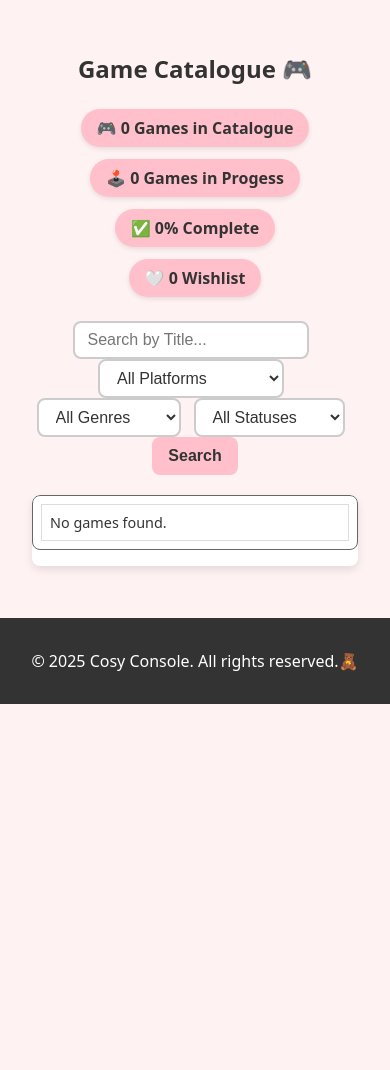
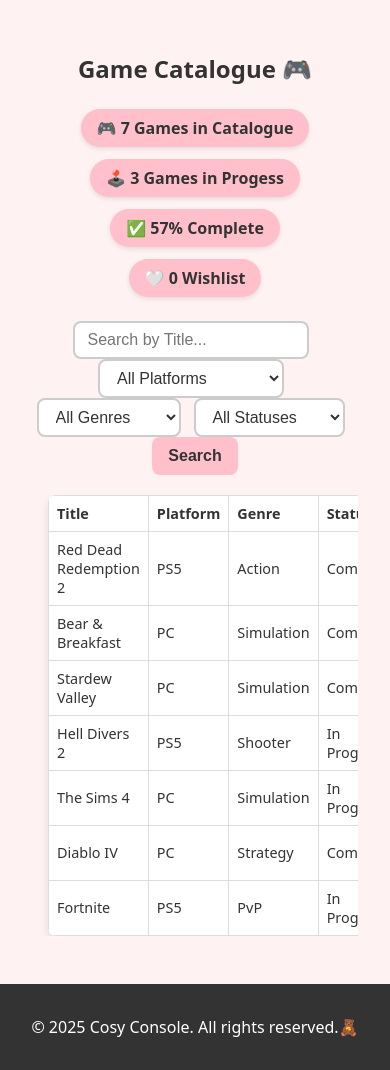
Before and after one commit to briannemcgrath/WSAA-coursework, a Flask app: page /catalogue in a window 390 px wide. Shown: the part 241-1311 px from the top of the page. Before the commit the page ends 945 px from the top, so only its background shows below. Run offline with Flask 3, Linux system fonts and the light colour scheme; data comes from the database, SQL or seed files in the repository.

Commit message:
Starter Games Database Added & More Mobile Compatibility Testing
- Seed database on first run with starter game library.
- Work on catalogue table for mobile.

```diff
--- a/project/app.py
+++ b/project/app.py
@@ -1,6 +1,70 @@
 from flask import Flask, render_template, request, jsonify, redirect, url_for
 from flask_sqlalchemy import SQLAlchemy
 import random
+
+# ---------------------------------------
+# Initial Games
+# ---------------------------------------
+
+initial_games = [
+    {
+      "title": "Red Dead Redemption 2",
+      "platform": "PS5",
+      "genre": "Action",
+      "status": "Complete",
+      "description": "Explore the wilds of Hyrule in this open-world classic.",
+      "rating": 5.0
+    },
+    {
+      "title": "Bear & Breakfast",
+      "platform": "PC",
+      "genre": "Simulation",
+      "status": "Complete",
+      "description": "Laid-back management adventure game where you build and run a B&B... but you're a bear ᵔᴥᵔ",
+      "rating": 5.0
+    },
+    {
+      "title": "Stardew Valley",
+      "platform": "PC",
+      "genre": "Simulation",
+      "status": "Complete",
+      "description": "Build your farm, befriend the townsfolk, and dig into the mines.",
+      "rating": 5.0
+    },
+    {
+      "title": "Hell Divers 2",
+      "platform": "PS5",
+      "genre": "Shooter",
+      "status": "In Progress",
+      "description": "Third person squad-based shooter that sees the elite forces of the Helldivers battling to win an intergalactic struggle to rid the galaxy of risen alien threats! For Liberty!!! ",
+      "rating": 4.0
+    },
+    {
+      "title": "The Sims 4",
+      "platform": "PC",
+      "genre": "Simulation",
+      "status": "In Progress",
+      "description": "Life Simulator - Susu!",
+      "rating": 5.0
+    },
+    {
+      "title": "Diablo IV",
+      "platform": "PC",
+      "genre": "Strategy",
+      "status": "Complete",
+      "description": "Dungeon crawling game slaying enemies, very cool. ",
+      "rating": 3.0
+    },
+     {
+      "title": "Fortnite",
+      "platform": "PS5",
+      "genre": "PvP",
+      "status": "In Progress",
+      "description": "Sabrina Carpenter was added so I'm back playing - no build mode always! ",
+      "rating": 4.0
+    },
+
+]
 
 app = Flask(__name__)
 
@@ -231,9 +295,22 @@ def delete_game(game_id):
     db.session.commit()
     return jsonify({'message': 'Game deleted successfully!'})
 
-#create tables as soon as module is imported
+#create tables as soon as module is imported & adding starter games
 with app.app_context():
     db.create_all()
+
+    if Game.query.count() == 0:
+        for g in initial_games:
+            game = Game(
+                title=g["title"],
+                platform=g["platform"],
+                genre=g["genre"],
+                status=g["status"],
+                description=g["description"],
+                rating=g["rating"]
+            )
+            db.session.add(game)
+        db.session.commit()
 # ---------------------------------------
 # Run Server
 # ---------------------------------------
--- a/project/static/css/styles.css
+++ b/project/static/css/styles.css
@@ -679,46 +679,18 @@ margin: 0.5rem 0 0;
     gap: 0.75rem;
   }
 
-  .catalogue-table,
-  .catalogue-table thead,
-  .catalogue-table tbody,
-  .catalogue-table th,
-  .catalogue-table td,
-  .catalogue-table tr {
-    display: block;
+  .table-responsive {
+    overflow-x: auto;
+    margin: 1rem 0;
   }
 
-  .catalogue-table thead {
-    position: absolute;
-    top: -9999px;
-    left: -9999px;
+  .catalogue-table {
+    width: calc(100% - 2rem);
+    margin: 0 1rem;
+    font-size: 0.9rem;
   }
-
-  .catalogue-table tr {
-    margin-bottom: 1rem;
-    border: 1px solid var(--muted);
-    border-radius: 8px;
+  .catalogue-table th,
+  .catalogue-table td {
     padding: 0.5rem;
   }
-
-  .catalogue-table td {
-    position: relative;
-    padding-left: 50%;
-    text-align: left;
-  }
-  .catalogue-table td::before {
-    position: absolute;
-    top: 0.5rem;
-    left: 0.75rem;
-    width: 45%;
-    white-space: nowrap;
-    font-weight: bold;
-    content: attr(data-label);
-  }
-
-  .catalogue-table td,
-  .catalogue-table th {
-    padding: 0.5rem;
-    font-size: 0.9rem;
-  }
 }
--- a/project/templates/catalogue.html
+++ b/project/templates/catalogue.html
@@ -76,6 +76,7 @@
         </form>
 
         <!--catalogue table-->
+        <div class="table-responsive">
             <table class="catalogue-table">
                 <thead>
                     <tr>
@@ -90,12 +91,12 @@
                 <tbody>
                     {% for game in games %}
                     <tr>
-                    <td data-label="Title">{{game.title}}</td>
-                    <td data-label="Platform">{{game.platform}}</td>
-                    <td data-label="Genre">{{game.genre}}</td>
-                    <td data-label="Status">{{game.status}}</td>
-                    <td data-label="Details"> <a href="/game/{{game.id}}">View Details</a> </td>
-                    <td data-label="Delete">
+                        <td>{{game.title}}</td>
+                        <td>{{game.platform}}</td>
+                        <td>{{game.genre}}</td>
+                        <td>{{game.status}}</td>
+                        <td> <a href="/game/{{game.id}}">View Details</a> </td>
+                        <td>
                             <button class="btn delete-btn" data-gameid="{{game.id}}">Delete</button>
                         </td>
                     </tr>
@@ -106,6 +107,7 @@
                     {% endfor %}
                 </tbody>
             </table>
+        </div>
     </main>
 
 <!-- ===================================
```
Lines whose indentation alone changed are shown as unchanged.
